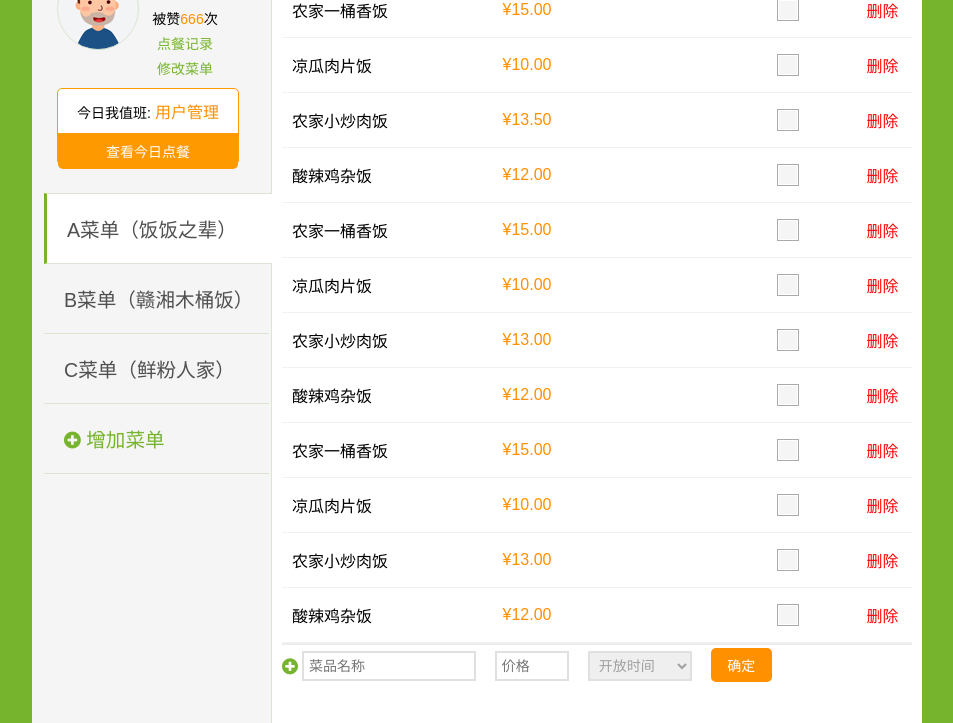
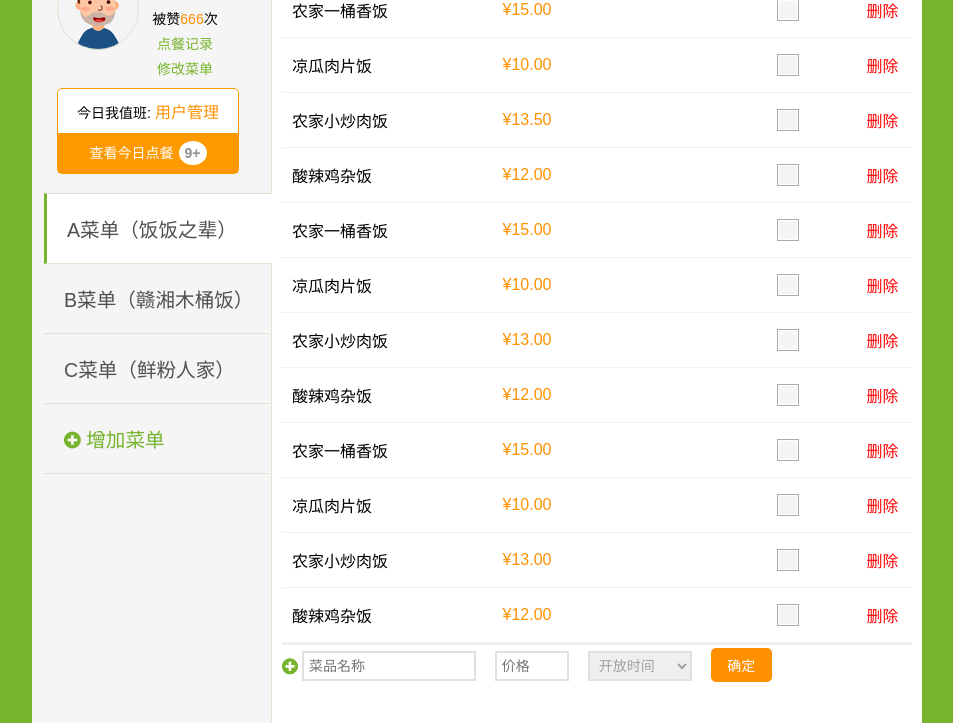
Before and after one commit to crazhou/qidalunch, a PHP site: page /admin.html in a window 1280 px wide. Shown: the part 137-860 px from the top of the page, without its empty margins (158-1111 px from the left). Run offline with PHP 8.4, Linux system fonts and the light colour scheme; some libraries are stand-ins or nearby versions.

Commit message:
还差一个页面

```diff
--- a/admin.html
+++ b/admin.html
@@ -30,7 +30,7 @@
       <div class="ppset adminset">
         <div class="t1">今日我值班: <a href="users.html" class="color-org f16">用户管理</a></div>
         <div class="t2">
-          <a href="total.html">查看今日点餐</a>
+          <a href="total.html">查看今日点餐</a><strong class="count">9+</strong>
         </div>
       </div>
       <div class="ptabs">
--- a/css/style.css
+++ b/css/style.css
@@ -226,7 +226,6 @@ a,input,select{
 }
 .ppset {
   width: 180px;
-  height: 75px;
   border-radius: 5px;
   font-size: 14px;
   margin: 10px 0 0 25px;
@@ -240,7 +239,6 @@ a,input,select{
 }
 .ppset .t2{
   padding: 8px 0;
-  border-radius: 0 0 5px 5px;
   background-color: #76b42d;
 }
 .ppset .had-star{
@@ -260,6 +258,15 @@ a,input,select{
 }
 .adminset .t2 {
   background: #ff9900;
+}
+.adminset .count {
+  width: 2em;
+  color : #909090;
+  padding: .3em 0;
+  margin-left: 5px;
+  background-color: #fff;
+  border-radius: 50%;
+  display: inline-block;
 }
 .c1 {
   margin-left: 10px;
--- a/total.html
+++ b/total.html
@@ -103,7 +103,7 @@
         </div>
         <div class="dian-cont">
           <div class="dian-header">
-            <div class="ft20 fl">A菜单（饭饭之辈）</div>
+            <div class="ft20 fl">B菜单（赣湘木桶饭）</div>
             <div class="phones fr">
               <i class="fa fa-phone fa-lg color-gre"></i>
               <span class="color-gre">86105551</span>
```
